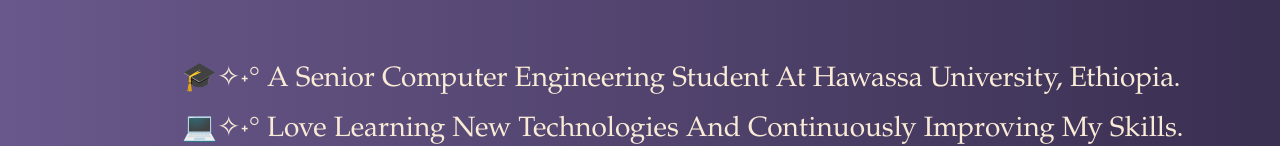
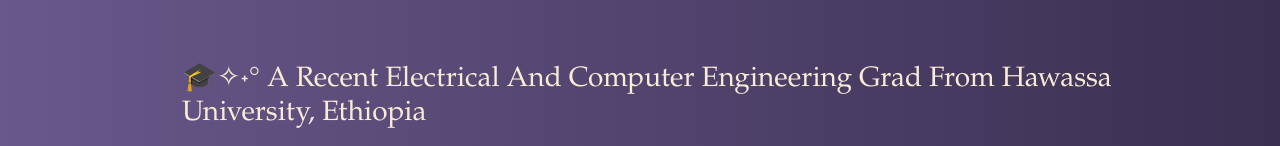
Before and after one commit to SulemJ/portfolio, a React (Vite) app: page / in a window 1280 px wide. Shown: the part 786-932 px from the top of the page. Built offline with nearby package versions, Linux system fonts and the light colour scheme; some icons are missing.

Commit message:
update about me

```diff
--- a/src/AboutMe.jsx
+++ b/src/AboutMe.jsx
@@ -5,7 +5,7 @@
                 <p class="p-5 pb-0 center">A little about me</p>
                 <div  class=" container"  >
                         <div class=" me">
-                                <h3 class="mb-3"><span class="grad">🎓</span>✧˖° A senior Computer Engineering student at Hawassa University, Ethiopia.</h3>
+                                <h3 class="mb-3"><span class="grad">🎓</span>✧˖° A recent electrical and computer engineering grad from hawassa University, Ethiopia</h3>
                                 <h3 class="mb-3">💻✧˖° Love learning new technologies and continuously improving my skills.</h3>
                                 <h3 class="mb-5"> 𖠋𖠋✧˖° An active volunteer and possess excellent social and soft skills.</h3>
 
```
